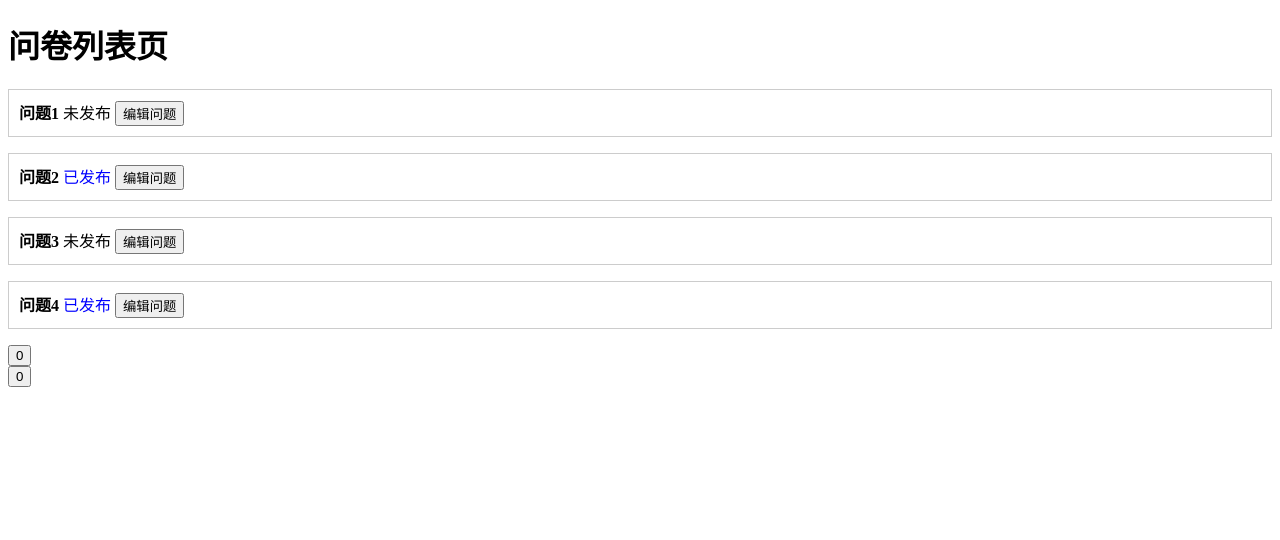
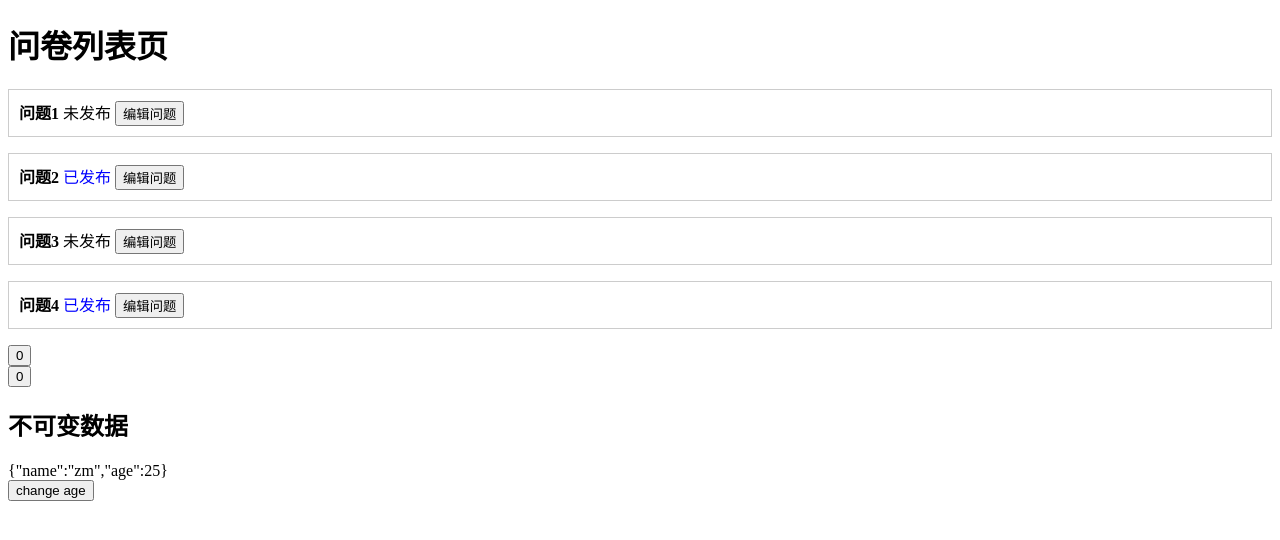
Before and after one commit to ZhangMin1998/react-ts-eslint-prettier-husky-demo, a React (Create React App) app: page / in a window 1280 px wide. Shown: the top 540 px of the page. Built offline with nearby package versions, Linux system fonts and the light colour scheme.

Commit message:
state特点 不可变数据

```diff
--- a/src/StateDemo.tsx
+++ b/src/StateDemo.tsx
@@ -3,6 +3,7 @@ import React, { FC, useState } from 'react'
 const StateDemo: FC = () => {
 
   const [count, setCount] = useState(0)
+  const [userInfo, setUserInfo] = useState({ name: 'zm', age: 25 })
 
   const add = () => {
     // setCount(count + 1)
@@ -11,10 +12,17 @@ const StateDemo: FC = () => {
     // 如果一个变量 不用显示在页面，就用useRef管理
   }
 
+  const changeAge = () => {
+    setUserInfo({ name: 'zm11', age: 666 }) // 不可变数据 不去修改state值 而是传入一个新的值
+  }
+
   return (
     <>
       <div>
         <button onClick={add}>{count}</button>
+        <h2>不可变数据</h2>
+        <div>{JSON.stringify(userInfo)}</div>
+        <button onClick={changeAge}>change age</button>
       </div>
     </>
   )
@@ -26,3 +34,4 @@ export default StateDemo
 // state特点
 // 1、异步更新
 // 2、可能会被合并
+// 3、不可变数据
```
